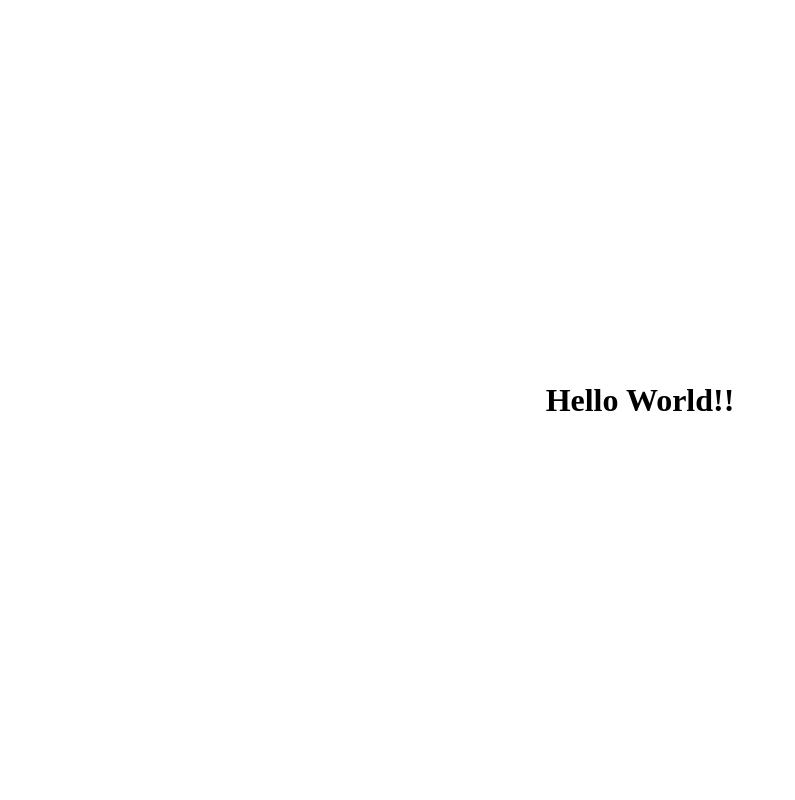
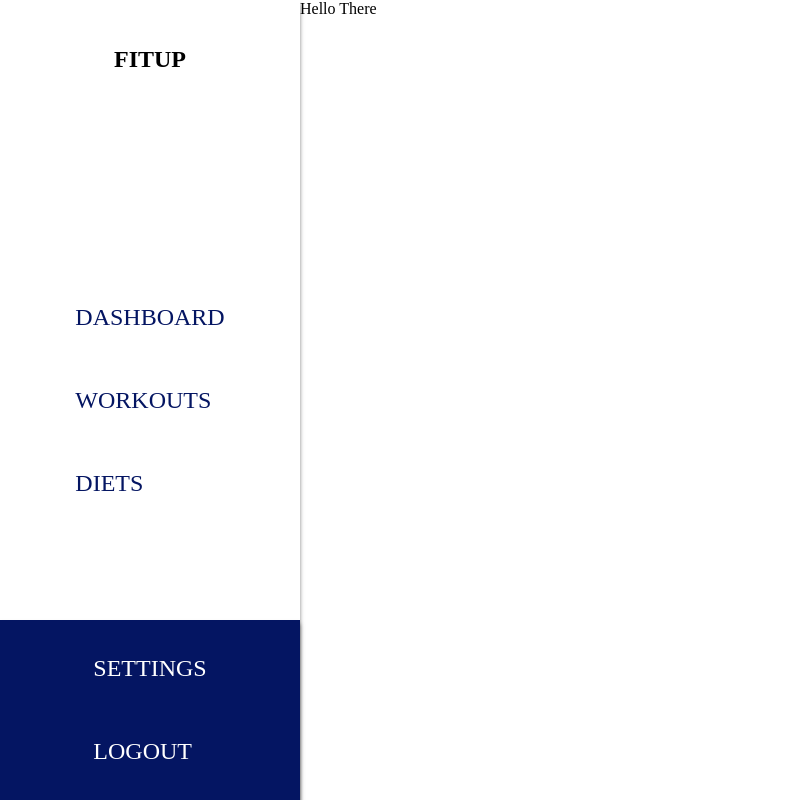
Before and after one commit to mGasiorek998/fitup, a React (Create React App) app in the folder frontend/: page /workouts in a window 1280 px wide. Shown: the whole page, without its empty margins (0-795 px from the left). Built offline with nearby package versions, Linux system fonts and the light colour scheme.

Commit message:
FU10:Added Navigation menu on desktop view

```diff
--- a/frontend/src/App.tsx
+++ b/frontend/src/App.tsx
@@ -1,22 +1,7 @@
-import { useState } from 'react';
-import styled from 'styled-components';
+import MainTemplate from 'components/templates/MainTemplate/MainTemplate';
 
 function App() {
-  const [greetings] = useState('Hello World!!');
-
-  const Wrapper = styled.div`
-    height: 100vh;
-    width: 100vw;
-    display: flex;
-    align-items: center;
-    justify-content: center;
-  `;
-
-  return (
-    <Wrapper>
-      <h1>{greetings}</h1>
-    </Wrapper>
-  );
+  return <MainTemplate>Hello There</MainTemplate>;
 }
 
 export default App;
--- /dev/null
+++ b/frontend/src/assets/styles/FlexContainer.styles.ts
@@ -0,0 +1,15 @@
+import styled from 'styled-components';
+
+interface StyledFlexWrapperProps {
+  alignItems?: 'flex-start' | 'flex-end' | 'center' | 'stretch';
+  justifyContent?: 'flex-start' | 'flex-end' | 'center' | 'stretch';
+  flexDirection?: 'column' | 'row';
+}
+export const StyledFlexWrapper = styled.div<StyledFlexWrapperProps>`
+  display: flex;
+  justify-content: ${({ justifyContent }) =>
+    justifyContent ? justifyContent : 'stretch'};
+  align-items: ${({ alignItems }) => (alignItems ? alignItems : 'stretch')};
+  flex-direction: ${({ flexDirection }) =>
+    flexDirection ? flexDirection : 'row'};
+`;
--- a/frontend/src/utils/GlobalStyles.tsx
+++ b/frontend/src/assets/styles/GlobalStyles.tsx
@@ -8,6 +8,10 @@ const GlobalStyles = createGlobalStyle`
     padding: 0;
     box-sizing: border-box;
   }
+
+  body {
+    background-color: '#EEE';
+  }
 `;
 
 export default GlobalStyles;
--- /dev/null
+++ b/frontend/src/components/atoms/Link/Link.styles.ts
@@ -0,0 +1,20 @@
+import { NavLink } from 'react-router-dom';
+import { LinkProps } from './Link';
+import styled from 'styled-components';
+
+export const StyledNavLink = styled(NavLink)<LinkProps>`
+  margin: 20px 0;
+  text-decoration: none;
+  padding: 0.5rem 3rem;
+  border-radius: 6px;
+  color: ${({ theme, color }) =>
+    color === 'primary' ? theme.colors.darkPurple : '#FFF'};
+  font-size: ${({ theme }) => theme.fontSize.m};
+
+  &:hover {
+    background-color: ${({ theme, color }) =>
+      color === 'primary' ? theme.colors.darkPurple : '#FFF'};
+    color: ${({ theme, color }) =>
+      color === 'primary' ? '#FFF' : theme.colors.darkPurple};
+  }
+`;
--- /dev/null
+++ b/frontend/src/components/atoms/Link/Link.tsx
@@ -0,0 +1,14 @@
+import { NavLinkProps } from 'react-router-dom';
+import { StyledNavLink } from './Link.styles';
+
+export interface LinkProps extends NavLinkProps {
+  color: 'primary' | 'secondary';
+}
+
+export default function Link({ color, children, ...props }: LinkProps) {
+  return (
+    <StyledNavLink color={color} {...props}>
+      {children}
+    </StyledNavLink>
+  );
+}
--- /dev/null
+++ b/frontend/src/components/molecules/NavigationMenu/NavigationMenu.styles.ts
@@ -0,0 +1,33 @@
+import styled from 'styled-components';
+
+export const StyledNavigation = styled.nav`
+  position: relative;
+  display: flex;
+  flex-direction: column;
+  justify-content: center;
+  align-items: center;
+  background-color: '#FFF';
+  width: 100%;
+  box-shadow: 0 4px 4px 0 rgba(0, 0, 0, 0.5);
+`;
+
+export const StyledNavigationBottom = styled.div`
+  background-color: ${({ theme }) => theme.colors.darkPurple};
+  display: inherit;
+  flex-direction: inherit;
+  justify-content: inherit;
+  align-items: inherit;
+  box-shadow: inherit;
+  position: absolute;
+  bottom: 0;
+  left: 0;
+  width: 100%;
+  height: 180px;
+`;
+
+export const LogoWrapper = styled.div`
+  position: absolute;
+  top: 46px;
+  left: 50%;
+  transform: translateX(-50%);
+`;
--- /dev/null
+++ b/frontend/src/components/molecules/NavigationMenu/NavigationMenu.tsx
@@ -0,0 +1,39 @@
+import { StyledFlexWrapper } from 'assets/styles/FlexContainer.styles';
+import Link from 'components/atoms/Link/Link';
+import {
+  StyledNavigation,
+  LogoWrapper,
+  StyledNavigationBottom,
+} from './NavigationMenu.styles';
+
+export default function NavigationMenu() {
+  return (
+    <StyledNavigation>
+      <LogoWrapper>
+        <h1 style={{ justifySelf: 'flex-start' }}>FITUP</h1>
+      </LogoWrapper>
+      <StyledFlexWrapper flexDirection="column">
+        <Link to="/" color="primary">
+          DASHBOARD
+        </Link>
+        <Link to="/workouts" color="primary">
+          WORKOUTS
+        </Link>
+        <Link to="/diets" color="primary">
+          DIETS
+        </Link>
+      </StyledFlexWrapper>
+      <StyledNavigationBottom>
+        <StyledFlexWrapper flexDirection="column">
+          <Link to="/settings" color="secondary">
+            SETTINGS
+          </Link>
+          <Link to="/logout" color="secondary">
+            LOGOUT
+          </Link>{' '}
+          {/* Logout should be a button instead */}
+        </StyledFlexWrapper>
+      </StyledNavigationBottom>
+    </StyledNavigation>
+  );
+}
--- /dev/null
+++ b/frontend/src/components/templates/MainTemplate/MainTemplate.tsx
@@ -0,0 +1,24 @@
+import NavigationMenu from 'components/molecules/NavigationMenu/NavigationMenu';
+import styled from 'styled-components';
+
+interface MainTemplateProps {
+  children: React.ReactNode;
+}
+
+const StyledWrapper = styled.div`
+  display: grid;
+  grid-template-columns: 300px 1fr;
+
+  main {
+    height: 100vh;
+  }
+`;
+
+export default function MainTemplate({ children }: MainTemplateProps) {
+  return (
+    <StyledWrapper>
+      <NavigationMenu />
+      <main>{children}</main>
+    </StyledWrapper>
+  );
+}
--- a/frontend/src/index.tsx
+++ b/frontend/src/index.tsx
@@ -3,9 +3,9 @@ import ReactDOM from 'react-dom/client';
 import App from './App';
 import reportWebVitals from './reportWebVitals';
 import { BrowserRouter as Router } from 'react-router-dom';
-import GlobalStyles from 'utils/GlobalStyles';
+import GlobalStyles from 'assets/styles/GlobalStyles';
 import { ThemeProvider } from 'styled-components';
-import theme from 'utils/theme';
+import theme from 'assets/styles/theme';
 
 const root = ReactDOM.createRoot(
   document.getElementById('root') as HTMLElement
```
Also changed, not shown: frontend/src/assets/styles/theme.ts (renamed from frontend/src/utils/theme.ts).
